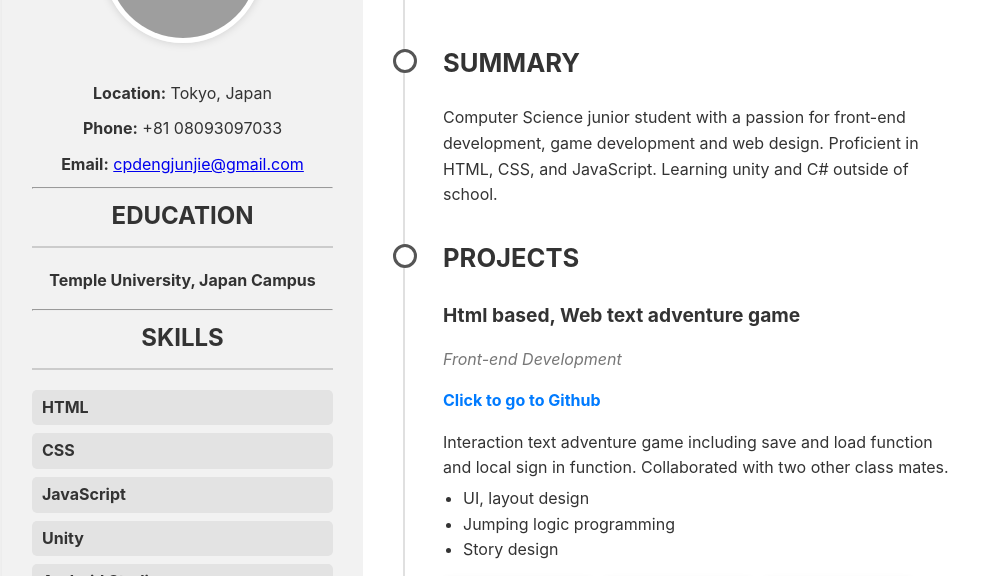
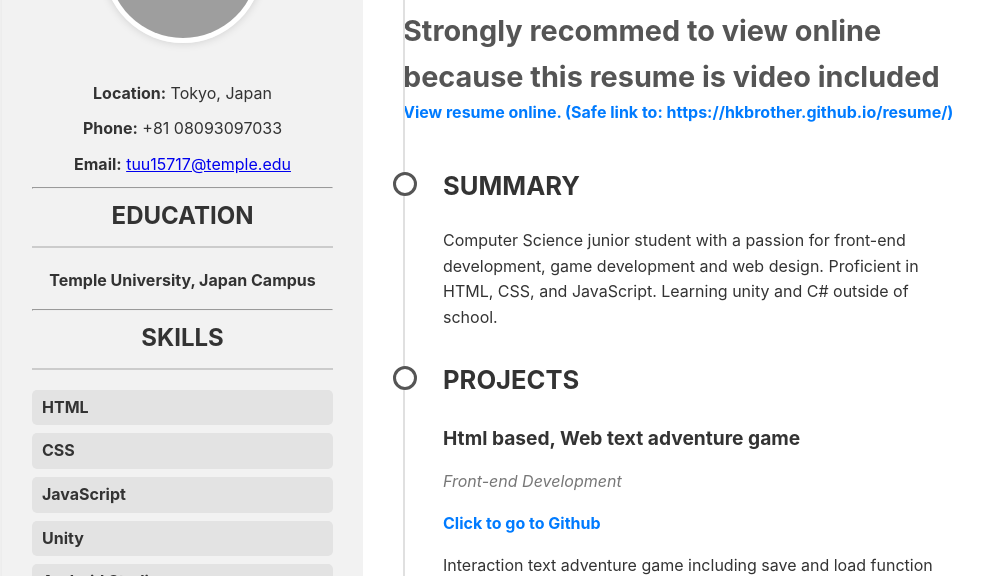
Before and after one commit to HKbroTher/resume, a plain HTML site: page index.html in a window 1280 px wide. Shown: the part 197-773 px from the top of the page, without its empty margins (138-1121 px from the left). Drawn offline with Linux system fonts and the light colour scheme; grey boxes are pictures that could not be loaded.

Commit message:
Add files via upload

```diff
--- a/index.html
+++ b/index.html
@@ -262,7 +262,22 @@
       <main class="right-column">
         <header class="header">
           <h1>Junjie (Chris) Deng</h1>
-          <p>Front-end focused developer</p>
+          <p>Front-end focused developer<br /></p>
+          <p>
+            <strong style="font-size: larger">
+              Strongly recommed to view online because this resume is video
+              included
+            </strong>
+          </p>
+          <a
+            href="https://hkbrother.github.io/resume/"
+            class="project-link"
+            target="_blank"
+            title="View resume online. (Safe link to: https://hkbrother.github.io/resume/)"
+          >
+            View resume online. (Safe link to:
+            https://hkbrother.github.io/resume/)</a
+          >
         </header>
 
         <section class="section">
@@ -408,8 +423,8 @@
     </div>
 
     <script>
-      const emailUser = "cpdengjunjie";
-      const emailDomain = "gmail.com";
+      const emailUser = "tuu15717";
+      const emailDomain = "temple.edu";
       const emailElement = document.getElementById("email-placeholder");
       emailElement.textContent = emailUser + "@" + emailDomain;
       emailElement.innerHTML = `<a href="mailto:${emailUser}@${emailDomain}">${emailUser}@${emailDomain}</a>`;
```
